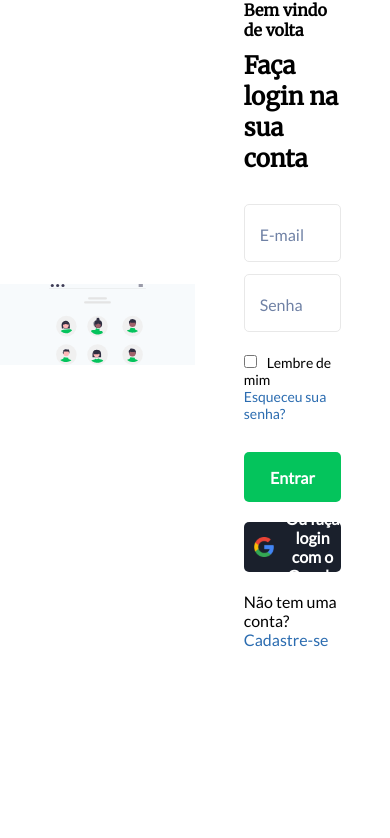
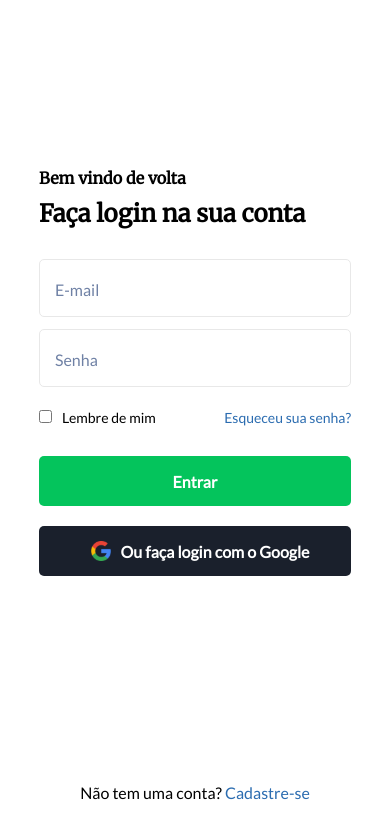
Before and after one commit to marianadev/codelandia-desafio-04, a React (Vite) app: page / in a window 390 px wide. Shown: the top 838 px of the page. Built offline with nearby package versions, Linux system fonts and the light colour scheme.

Commit message:
component restructure

```diff
--- a/src/App.jsx
+++ b/src/App.jsx
@@ -1,10 +1,10 @@
 import { Fragment } from "react";
-import Login from "./components/Login/Login";
+import Container from "./components/Container/Container";
 
 function App() {
   return (
     <Fragment>
-      <Login />
+      <Container />
     </Fragment>
   );
 }
--- a/src/components/Login/Login.jsx
+++ b/src/components/Container/Container.jsx
@@ -1,17 +1,19 @@
 import headerImage from "../../assets/images/header_img.svg";
-import Form from "../Form/Form";
+import LoginForm from "../LoginForm/LoginForm";
+import Register from "../Register/Register";
 
-const Header = () => {
+const Container = () => {
   return (
     <div className="container">
       <div className="leftContainer">
         <img src={headerImage} alt="Header" />
       </div>
       <div className="rightContainer">
-        <Form />
+        <LoginForm />
+        <Register />
       </div>
     </div>
   );
 };
 
-export default Header;
+export default Container;
--- a/src/components/Form/Form.jsx
+++ b/src/components/LoginForm/LoginForm.jsx
@@ -20,7 +20,6 @@ const LoginForm = () => {
         <img src={googleIcon} alt="Google icon" />
         Ou faça login com o Google
       </button>
-      <div className="register">Não tem uma conta? <a href="/">Cadastre-se</a></div>
     </form>
   );
 };
--- /dev/null
+++ b/src/components/Register/Register.jsx
@@ -0,0 +1,8 @@
+const LoginForm = () => {
+  return (
+    <div className="register">
+      Não tem uma conta? <a href="/">Cadastre-se</a></div>
+  );
+};
+
+export default LoginForm;
--- a/src/styles/css/style.css
+++ b/src/styles/css/style.css
@@ -63,16 +63,24 @@ button {
   border-radius: 5px;
   color: #ffffff;
 }
+button:hover {
+  cursor: pointer;
+}
 button img {
   padding: 0 10px;
 }
 button.mainLoginBtn {
   background: #04c45c;
 }
+button.mainLoginBtn:hover {
+  background: rgba(24, 206, 109, 0.8784313725);
+}
 button.googleLoginBtn {
   background: #1a202c;
 }
-
+button.googleLoginBtn:hover {
+  background: #272b32;
+}
 .inputContainer {
   width: 100%;
   height: 50px;
@@ -111,12 +119,18 @@ a:hover {
   text-decoration: underline;
 }
 
+#root {
+  height: 100%;
+}
+
 .container {
   display: flex;
   flex-wrap: nowrap;
   flex-direction: row;
   align-items: center;
   justify-content: space-between;
+  font-family: "Lato";
+  height: 100%;
 }
 
 .leftContainer {
@@ -132,6 +146,12 @@ a:hover {
 .leftContainer img {
   width: 50%;
 }
+@media (max-width: 480px) {
+  .leftContainer {
+    width: 0;
+    visibility: hidden;
+  }
+}
 
 .rightContainer {
   display: flex;
@@ -142,6 +162,11 @@ a:hover {
   width: 50%;
   height: 100%;
 }
+@media (max-width: 480px) {
+  .rightContainer {
+    width: 100%;
+  }
+}
 
 .loginForm {
   display: flex;
@@ -149,7 +174,6 @@ a:hover {
   flex-direction: column;
   align-items: flex-start;
   justify-content: center;
-  font-family: "Lato";
   width: 50%;
   gap: 20px 0;
 }
@@ -162,6 +186,16 @@ a:hover {
 }
 .loginForm h4 + h2 {
   margin-top: 10px;
+}
+@media (max-width: 1024px) {
+  .loginForm {
+    width: 80%;
+  }
+}
+@media (max-width: 767px) {
+  .loginForm {
+    margin-bottom: 100px;
+  }
 }
 
 .formTitle {
@@ -181,8 +215,8 @@ a:hover {
 .reminders input + label {
   margin-left: 10px;
 }
-
 .register {
+  position: absolute;
   font-size: 16px;
-  bottom: 0;
+  bottom: 5%;
 }/*# sourceMappingURL=style.css.map */
--- a/src/styles/scss/_reset.scss
+++ b/src/styles/scss/_reset.scss
@@ -5,9 +5,11 @@
 }
 html {
   font-size: 62.5%;
+  height: 100%;
 }
 body {
   font-size: 1.6rem;
+  height: 100%;
 }
 h1,
 h2,
--- /dev/null
+++ b/src/styles/scss/components/_container.scss
@@ -0,0 +1,37 @@
+@use "../abstracts/" as *;
+
+#root {
+  height: 100%;
+}
+
+.container {
+  @include flex(nowrap, row, center, space-between);
+  font-family: "Lato";
+  height: 100%;
+}
+
+.leftContainer {
+  @include flex(nowrap, row, center, center);
+  width: 50%;
+  height: 100%;
+  background-color: $white300;
+
+  img {
+    width: 50%;
+  }
+
+  @media (max-width: 480px) {
+    width: 0;
+    visibility: hidden;
+  }
+}
+
+.rightContainer {
+  @include flex(nowrap, column, center, center);
+  width: 50%;
+  height: 100%;
+
+  @media (max-width: 480px) {
+    width: 100%;
+  }
+}
--- a/src/styles/scss/components/_form.scss
+++ /dev/null
@@ -1,41 +0,0 @@
-@use "../abstracts/" as *;
-
-.loginForm {
-  @include flex(nowrap, column, flex-start, center);
-  font-family: "Lato";
-  width: 50%;
-  gap: 20px 0;
-
-  h2 {
-    font-family: "Merriweather";
-    font-weight: 700;
-  }
-
-  h4 {
-    font-family: "Merriweather";
-  }
-
-  h4 + h2 {
-    margin-top: 10px;
-  }
-}
-
-.formTitle {
-  margin-bottom: 10px;
-}
-
-.reminders {
-  @include flex(wrap, row, center, space-between);
-  width: 100%;
-  margin: 10px 0;
-  font-size: 14px;
-
-  input + label {
-    margin-left: 10px;
-  }
-}
-
-.register {
-  font-size: 16px;
-  bottom: 0;
-}
--- a/src/styles/scss/style.scss
+++ b/src/styles/scss/style.scss
@@ -1,3 +1,4 @@
 @use "./reset";
+@use "./components/container";
 @use "./components/login";
-@use "./components/form";
+@use "./components/register";
```
Also changed, not shown: 1 other file (tests, documents, lock files or other folders).
